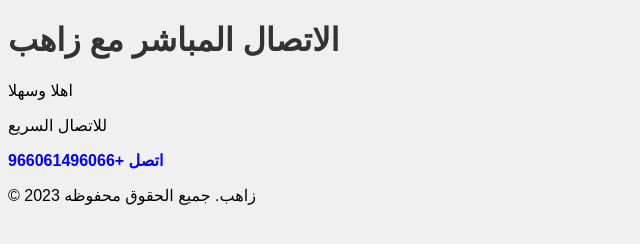
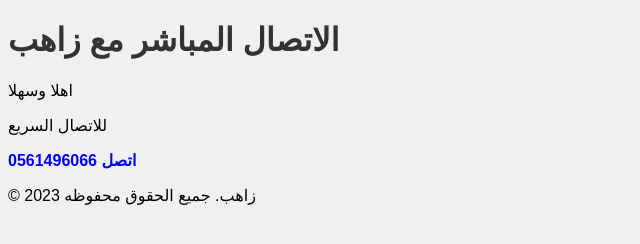
Before and after one commit to al7jy99/phone_call, a plain HTML site: page index.html in a window 1280 px wide. Shown: the full height of the page, 0-640 px from the left. Drawn offline with Linux system fonts and the light colour scheme.

Commit message:
Update index.html

```diff
--- a/index.html
+++ b/index.html
@@ -25,7 +25,7 @@
     <main>
       <p>اهلا وسهلا</p>
       <p>للاتصال السريع </p>
-      <a href="tel:+966061496066">اتصل +966061496066</a>
+      <a href="tel:+966561496066">اتصل 0561496066</a>
     </main>
     <footer>
       <p>&copy; 2023 زاهب. جميع الحقوق محفوظه</p>
```
